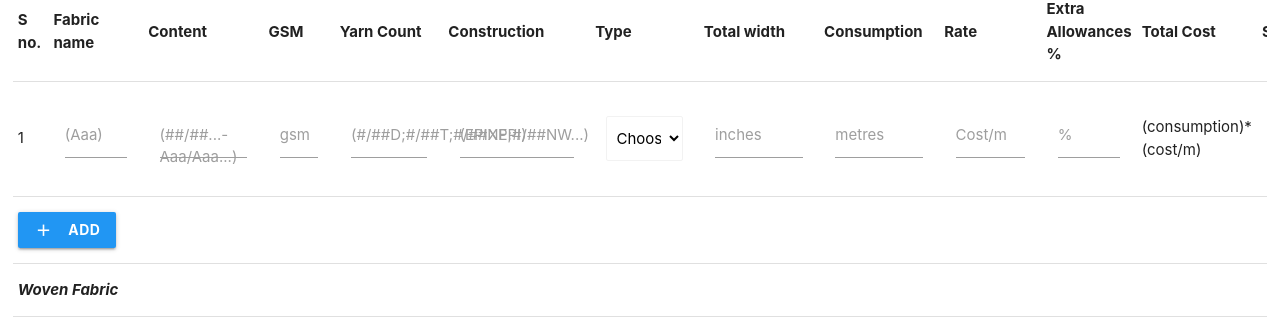
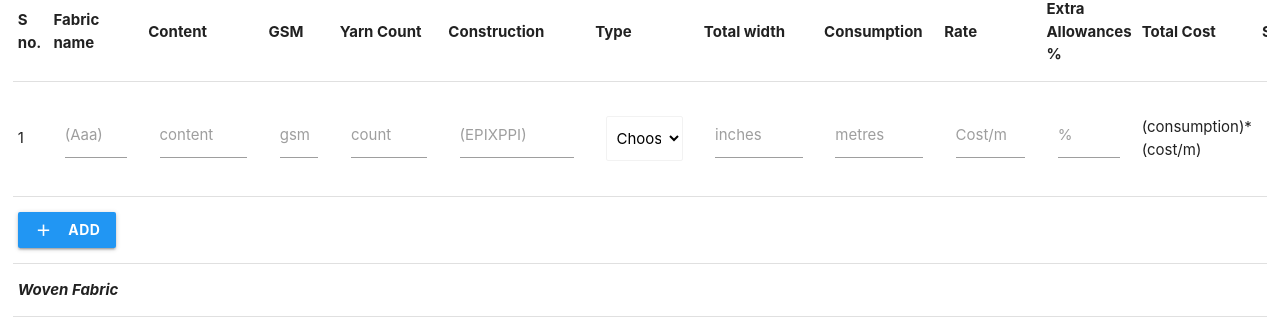
Before and after one commit to CodeVINCI/triburg, a Django app: template templates/createsheet.html in a window 1280 px wide. Shown: the part 574-895 px from the top of the page. Run offline with Django 3.2, Linux system fonts and the light colour scheme; the template is opened without the code that fills it, so the values that code supplies are empty.

Commit message:
changes in labels

```diff
--- a/templates/createsheet.html
+++ b/templates/createsheet.html
@@ -92,9 +92,9 @@
                 <tr id=knit_fabric_form>
                     <td id=fabricserialno>1</td>
                     <td><div class="input-field col s12"><input id="fabricname" type="text" class="validate"><label for="fabricname">(Aaa)</label></div></td>
-                    <td><div class="input-field col s12"><input id="fabriccontent" type="text" class="validate"><label for="fabriccontent">(##/##...-Aaa/Aaa...)</label></div></td>
+                    <td><div class="input-field col s12"><input id="fabriccontent" type="text" class="validate"><label for="fabriccontent">content</label></div></td>
                     <td><div class="input-field col s12"><input id="fabricgsm" type="text" class="validate"><label for="fabricgsm">gsm</label></div></td>
-                    <td><div class="input-field col s12"><input id="fabriccount" type="text" class="validate"><label for="fabriccount">(#/##D;#/##T;#/##NE;#/##NW...)</label></div></td>
+                    <td><div class="input-field col s12"><input id="fabriccount" type="text" class="validate"><label for="fabriccount">count</label></div></td>
                     <td><div class="input-field col s12"><input id="fabricconstruction" type="text" class="validate"><label for="fabricconstruction">(EPIXPPI)</label></div></td>
                     <td><div class="input-field col s12"><select id='fabrictype' class="browser-default"><option value="" disabled selected>Choose Type</option><option value="Greige">Greige</option><option value="Bleached">Bleached</option><option value="Solid Dyed">Solid Dyed</option><option value="Yam Dyed">Yam Dyed</option><option value="Printed">Printed</option><option value="Other">Other</option></select></div></td>
                     <td><div class="input-field col s12"><input id="fabrictotalwidth" type="text" class="validate"><label for="fabrictotalwidth">inches</label></div></td>
```
